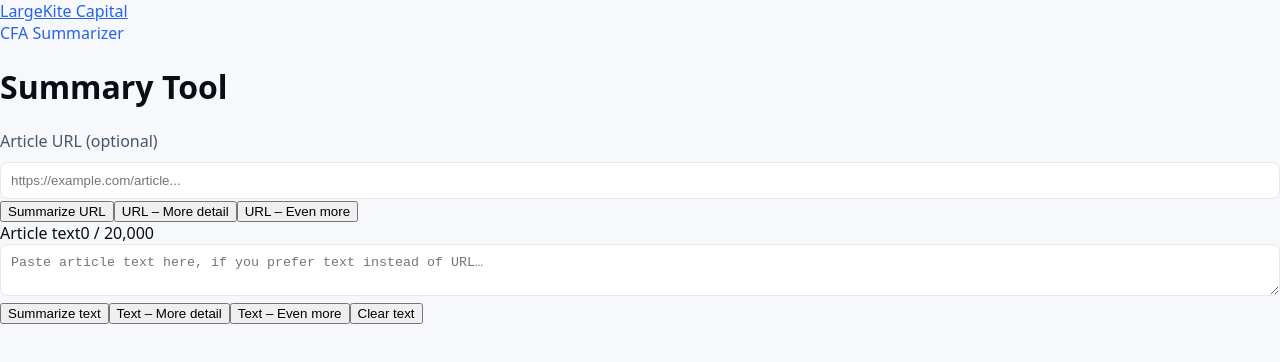
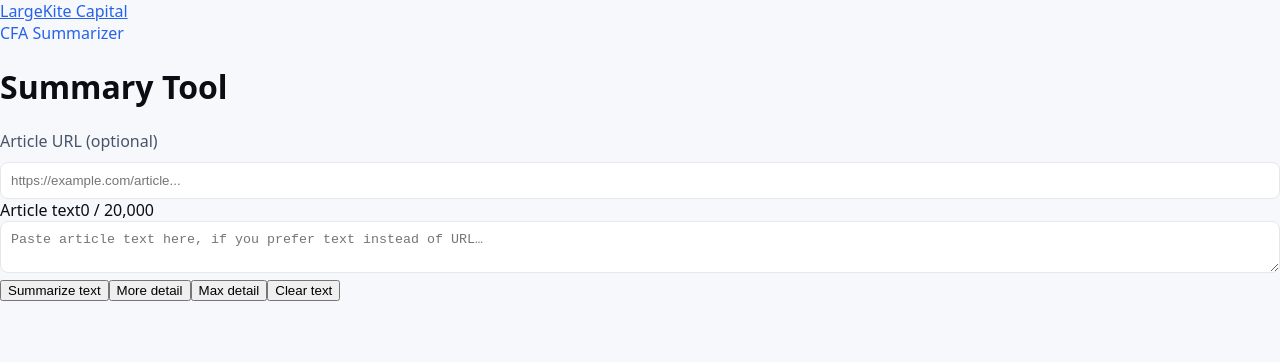
Before and after one commit to largekite/CI, a Next.js app: page /tools/cfa-summarizer in a window 1280 px wide. Shown: the top 362 px of the page. Built offline with nearby package versions, Linux system fonts and the light colour scheme.

Commit message:
Update page.tsx wording

```diff
--- a/app/tools/cfa-summarizer/page.tsx
+++ b/app/tools/cfa-summarizer/page.tsx
@@ -197,32 +197,6 @@ export default function SummarizerPage() {
                 placeholder="https://example.com/article..."
                 className="w-full rounded-lg border border-gray-200 px-3 py-2 text-sm text-gray-900 focus:outline-none focus:ring-2 focus:ring-blue-500/40"
               />
-              <div className="flex flex-wrap gap-2 text-xs mt-1">
-                <button
-                  type="button"
-                  onClick={() => summarizeUrl("base")}
-                  disabled={loadingUrl}
-                  className="rounded-lg bg-gray-200 px-3 py-1.5 font-medium text-gray-900 hover:bg-gray-300 disabled:opacity-60"
-                >
-                  {loadingUrl ? "Summarizing..." : "Summarize URL"}
-                </button>
-                <button
-                  type="button"
-                  onClick={() => summarizeUrl("more")}
-                  disabled={loadingUrl}
-                  className="rounded-lg bg-gray-200 px-3 py-1.5 font-medium text-gray-900 hover:bg-gray-300 disabled:opacity-60"
-                >
-                  URL – More detail
-                </button>
-                <button
-                  type="button"
-                  onClick={() => summarizeUrl("max")}
-                  disabled={loadingUrl}
-                  className="rounded-lg bg-gray-200 px-3 py-1.5 font-medium text-gray-900 hover:bg-gray-300 disabled:opacity-60"
-                >
-                  URL – Even more
-                </button>
-              </div>
             </div>
 
             {/* Textarea section */}
@@ -260,7 +234,7 @@ export default function SummarizerPage() {
                   disabled={loadingText}
                   className="rounded-xl bg-gray-200 px-4 py-2 text-sm font-medium text-gray-900 hover:bg-gray-300 disabled:opacity-60"
                 >
-                  Text – More detail
+                  More detail
                 </button>
                 <button
                   type="button"
@@ -268,7 +242,7 @@ export default function SummarizerPage() {
                   disabled={loadingText}
                   className="rounded-xl bg-gray-200 px-4 py-2 text-sm font-medium text-gray-900 hover:bg-gray-300 disabled:opacity-60"
                 >
-                  Text – Even more
+                  Max detail
                 </button>
                 <button
                   type="button"
```
